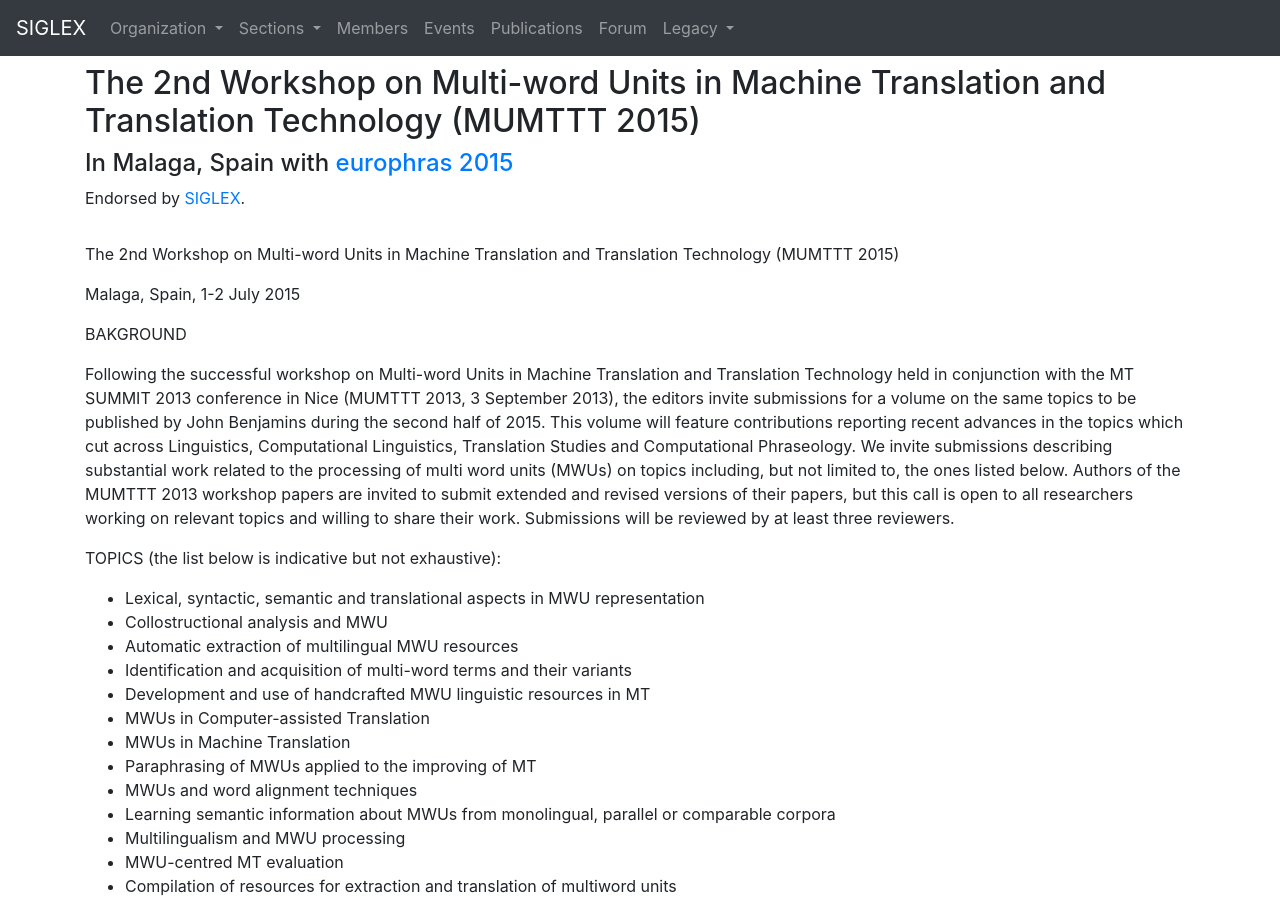
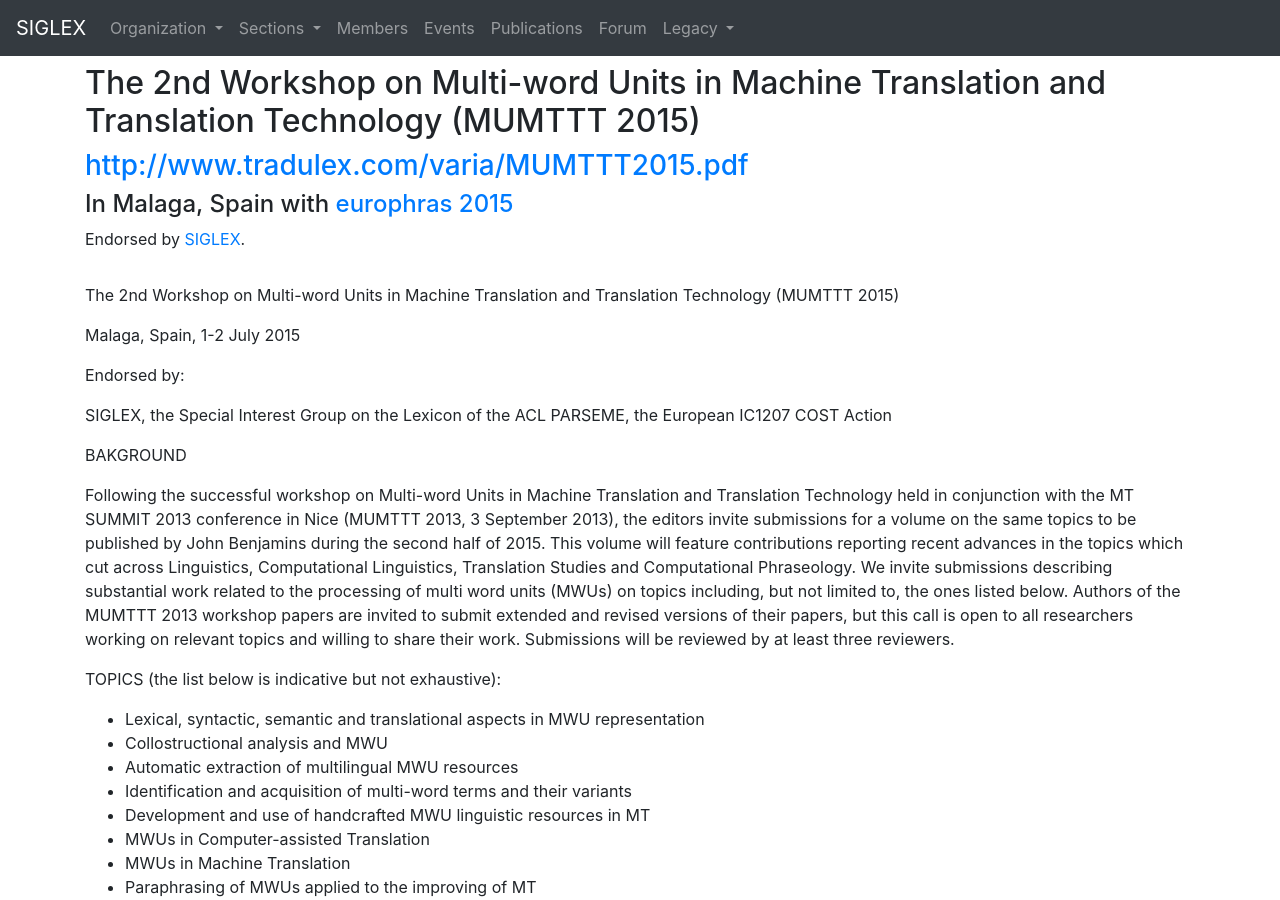
Before and after one commit to acl-org/siglex, a Jekyll site: the page built from _posts/events/2015-07-01-mumttt.md, in a window 1280 px wide and 900 px high. Built offline with Jekyll 4.4.1, drawn with Linux system fonts in a browser that asks for light colours.

Commit message:
Adding MUMTTT 2013

```diff
--- a/_posts/events/2015-07-01-mumttt.md
+++ b/_posts/events/2015-07-01-mumttt.md
@@ -2,7 +2,7 @@
 layout: post
 categories: [event]
 event_name: "The 2nd Workshop on Multi-word Units in Machine Translation and Translation Technology (MUMTTT 2015)"
-event_url: ""
+event_url: "http://www.tradulex.com/varia/MUMTTT2015.pdf"
 event_location: "Malaga, Spain"
 event_submission_date: "2015-03-31"
 host_name: "europhras 2015"
@@ -12,6 +12,11 @@ siglex_endorsed: yes
 The 2nd Workshop on Multi-word Units in Machine Translation and Translation Technology (MUMTTT 2015)
 
 Malaga, Spain, 1-2 July 2015
+
+Endorsed by:
+
+SIGLEX, the Special Interest Group on the Lexicon of the ACL
+PARSEME, the European IC1207 COST Action
 
 BAKGROUND
 
```
Also changed, not shown: _posts/events/2013-09-03-mumttt.md (added, +14 -0 lines).
